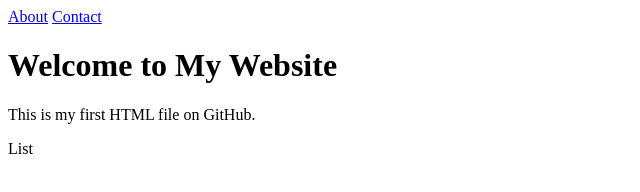
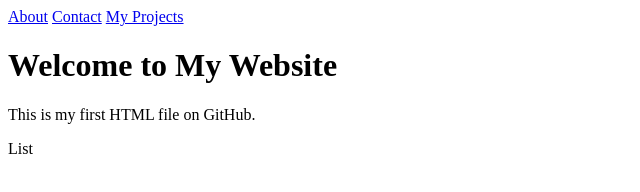
Before and after one commit to TyQuincia-Oby/My-First-Repo, a plain HTML site: page index.html in a window 1280 px wide. Shown: the whole page, without its empty margins (0-640 px from the left). Drawn offline with Linux system fonts and the light colour scheme.

Commit message:
Update index.html
added my projects navigation

```diff
--- a/index.html
+++ b/index.html
@@ -7,6 +7,8 @@
   <nav>
   <a href="about.html">About</a>
   <a href="contact.html">Contact</a>
+  <a href="myprojects.html">My Projects</a>
+</nav>
   </nav>
   <h1>Welcome to My Website</h1>
   <p>This is my first HTML file on GitHub.</p>
```
